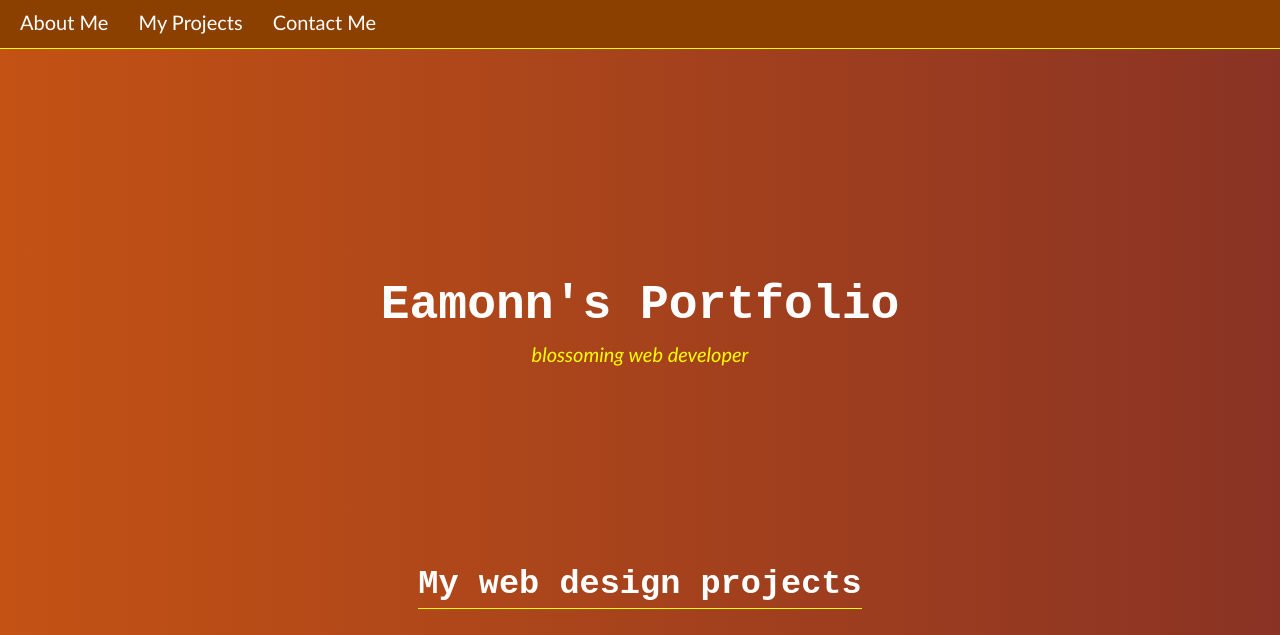
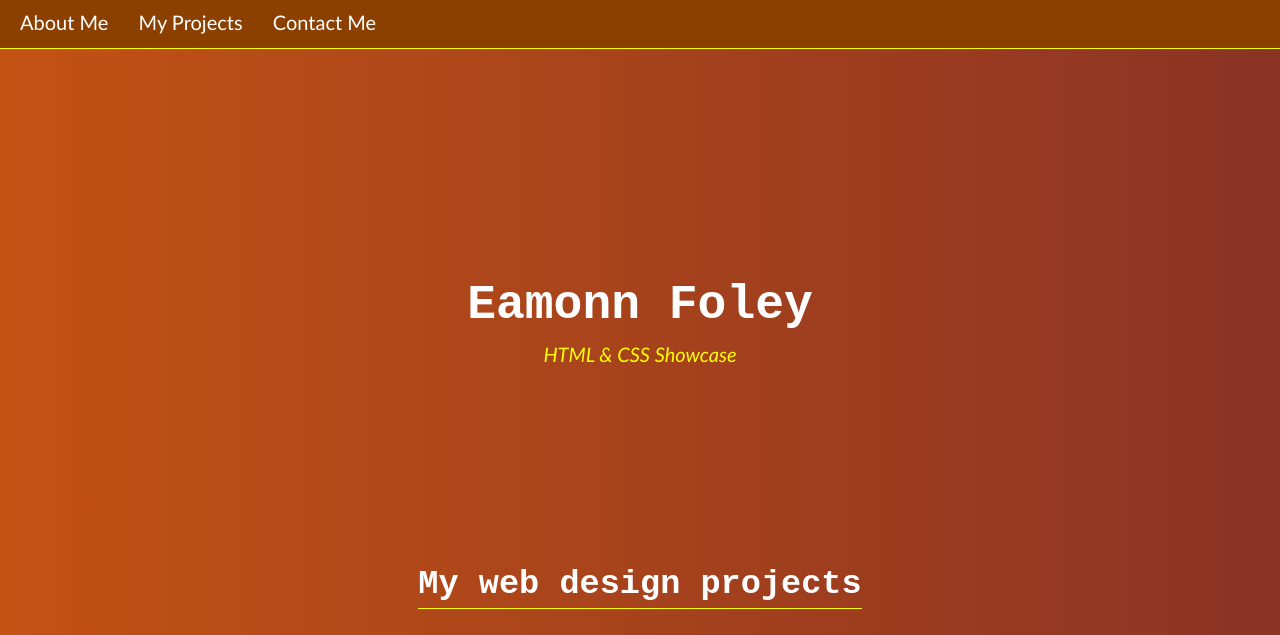
Before and after one commit to EamonnFoley/webdesign, a plain HTML site: page index.html in a window 1280 px wide. Shown: the top 635 px of the page. Drawn offline with Linux system fonts and the light colour scheme.

Commit message:
Update index.html

```diff
--- a/index.html
+++ b/index.html
@@ -27,8 +27,8 @@
 
 <!-- START WELCOME SECTION -->
 <section id="welcome-section" class="welcome-section">
-  <h1>Eamonn's Portfolio</h1>
-  <p>blossoming web developer</p>
+  <h1>Eamonn Foley</h1>
+  <p>HTML & CSS Showcase</p>
 </section>
 <!-- END WELCOME SECTION -->
 
```
